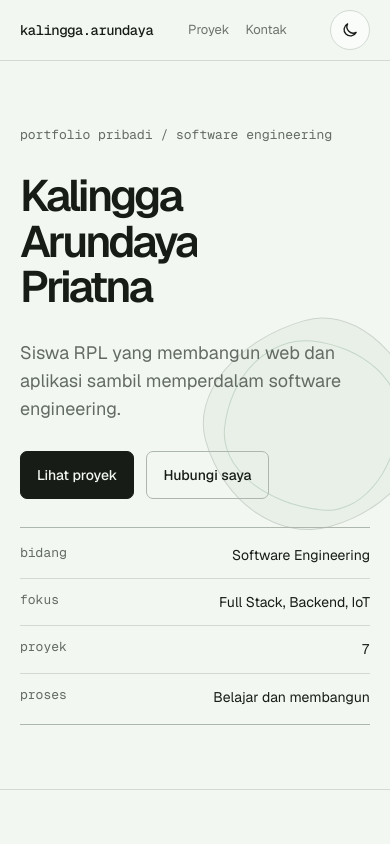
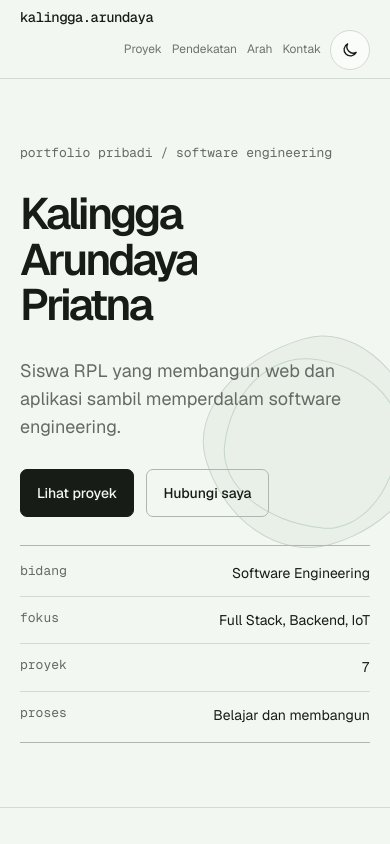
Before and after one commit to arundaya24/portofolio, a plain HTML site: page code/index.html in a window 390 px wide. Shown: the top 844 px of the page. Drawn offline with nearby package versions, Linux system fonts and the light colour scheme.

Commit message:
pindah tombol

```diff
--- a/code/index.html
+++ b/code/index.html
@@ -42,6 +42,7 @@
     <header>
       <div class="wrap">
         <a class="brand" href="#top">kalingga.arundaya</a>
+        <div class="header-controls">
           <nav aria-label="Navigasi utama">
             <a href="#proyek">Proyek</a>
             <a href="#pendekatan">Pendekatan</a>
@@ -63,6 +64,7 @@
               <path d="M20.2 15.2A8.5 8.5 0 0 1 8.8 3.8 8.5 8.5 0 1 0 20.2 15.2Z"></path>
             </svg>
           </button>
+        </div>
       </div>
       <div class="progress" id="progress"></div>
     </header>
--- a/code/style.css
+++ b/code/style.css
@@ -190,9 +190,16 @@ nav a:active {
   transform: scale(0.95);
 }
 
-.header-actions,
+.header-controls,
 .theme-toggle {
   flex: none;
+}
+
+.header-controls {
+  display: flex;
+  align-items: center;
+  gap: var(--space-2xs);
+  margin-left: auto;
 }
 
 .theme-toggle {
@@ -200,7 +207,7 @@ nav a:active {
   place-items: center;
   width: 40px;
   height: 40px;
-  margin-left: var(--space-xs);
+  margin-left: 0;
   padding: 0;
   border: 1px solid var(--line);
   border-radius: 50%;
@@ -975,9 +982,6 @@ footer .wrap {
     margin-top: 48px;
   }
 
-  nav a:nth-child(3) {
-    display: none;
-  }
 }
 
 @media (max-width: 560px) {
@@ -986,20 +990,31 @@ footer .wrap {
   }
 
   header .wrap {
-    height: 60px;
+    height: auto;
+    min-height: 60px;
+    padding-top: var(--space-xs);
+    padding-bottom: var(--space-xs);
+    flex-wrap: wrap;
+    row-gap: var(--space-2xs);
+  }
+
+  .header-controls {
+    width: 100%;
+    justify-content: flex-end;
   }
 
   nav {
     gap: 0;
+    min-width: 0;
+    flex: 1;
+    flex-wrap: wrap;
+    justify-content: flex-end;
   }
 
   nav a {
-    padding: var(--space-xs);
-    font-size: 13px;
-  }
-
-  nav a:nth-child(2) {
-    display: none;
+    padding: var(--space-2xs) 5px;
+    font-size: 12px;
+    white-space: nowrap;
   }
 
   h1 {
```
Lines whose indentation alone changed are shown as unchanged.
